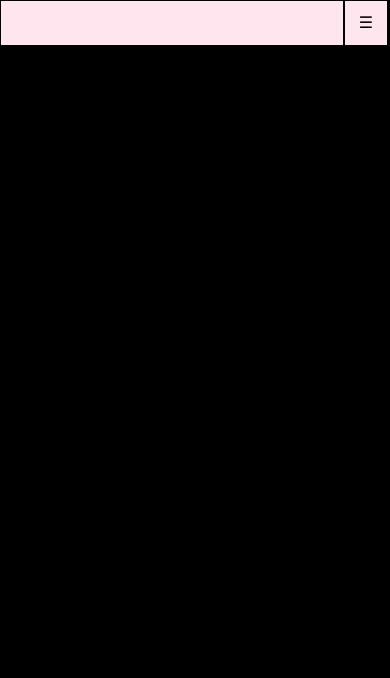
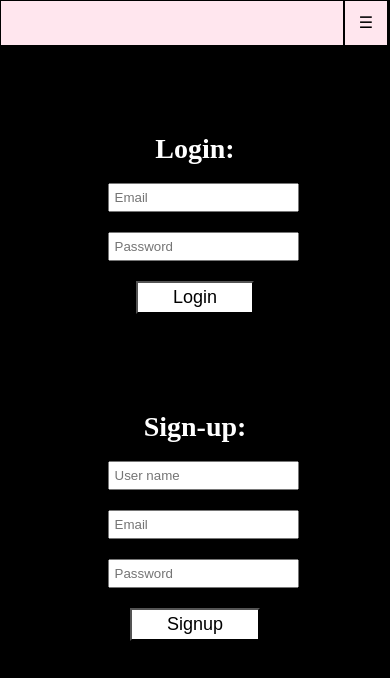
Before and after one commit to orbensimon/Mazal-Tov-Website, a website: page HTML/login.html in a window 390 px wide. Drawn offline with Linux system fonts and the light colour scheme.

Commit message:
responsive login page

```diff
--- a/CSS/HomePage.css
+++ b/CSS/HomePage.css
@@ -162,16 +162,9 @@ input[type="button"]{
 input[type="button"]:hover{
     cursor: pointer;
 }
-.formcontainer {
+.formcontainer, .formh1s {
     color: white;
-    font-size: 1.5vw;
-    align-items: center;
-    justify-content: center;
-    display: flex;
-}
-.formh1s {
-    font-size: 3.5vw;
-    color: white;
+    font-size: 40px;
     align-items: center;
     justify-content: center;
     display: flex;
@@ -226,6 +219,9 @@ input[type="button"]:hover{
         width: 100%;
         margin-left:0;
     }
+    .formcontainer, .formh1s{
+        font-size: 28px;
+    }
 
 
 }
--- a/CSS/Login.css
+++ b/CSS/Login.css
@@ -54,9 +54,96 @@ ul.topnav li a:hover {
 ul.topnav li.drop-list {
     display: none;
 }
-/*Mobile*/
-@media screen and (max-width: 680px) {
-    ul.topnav li {
+/*Row*/
+.row{
+    width: 100%;
+    margin-top: 20px;
+    display: flex;
+}
+.row::after{
+    display: block;
+    clear: both;
+    content: "";
+}
+/*Column*/
+.col-1 {
+    width: 8.33%;
+}
+
+.col-2 {
+    width: 16.66%;
+}
+
+.col-3 {
+    width: 25%;
+}
+
+.col-4 {
+    width: 33.33%;
+}
+
+.col-5 {
+    width: 41.66%;
+}
+
+.col-6 {
+    width: 50%;
+}
+
+.col-7 {
+    width: 58.33%;
+}
+
+.col-8 {
+    width: 66.66%;
+}
+
+.col-9 {
+    width: 75%;
+}
+
+.col-10 {
+    width: 83.33%;
+}
+
+.col-11 {
+    width: 91.66%;
+}
+
+.col-12 {
+    width: 100%;
+}
+div.col-6 div.login-signup-form {
+    margin-top: 40px;
+    padding: 10px;
+    text-align: center;
+}
+div.col-6 div.login-signup-form h1 {
+    color: white;
+    font-size: 40px;
+}
+div.login-signup-form div.formcontainer input{
+    display: block;
+    padding: 5px;
+    margin: 20px auto;
+}
+    div.login-signup-form div.formcontainer input:focus{
+        border: 3px solid blue;
+    }
+    div.login-signup-form div.formcontainer input[type="button"] {
+        cursor: pointer;
+        padding: 4px 35px;
+        font-size: 18px;
+        font-weight: 500;
+        background-color: white;
+        transition-duration: 0.4s;
+    }
+        div.login-signup-form div.formcontainer input[type="button"]:hover {
+            background-color: #008CBA;
+        }
+    /*Mobile*/
+    @media screen and (max-width: 680px) {
+        ul.topnav li {
         display: none;
     }
 
@@ -92,4 +179,17 @@ ul.topnav li.drop-list {
             ul.topnav.responsive li#right-border a {
                 border: none;
             }
+            div.row.responsive-row{
+                flex-direction: column;
+                justify-content: center;
+                justify-items: center;
+                width: 100%;
+            }
+            div.col-6{
+                display: block;
+                margin: auto;
+            }
+        div.col-6 div.login-signup-form h1{
+            font-size: 28px;
+        }
 }
--- a/HTML/login.html
+++ b/HTML/login.html
@@ -20,6 +20,32 @@
             <li class="drop-list"><a href="javascript:void(0);" onclick="showDropDownMenu()">&#9776;</a></li>
         </ul>
     </nav>
-
+    <div class="row responsive-row">
+        <div class="col-6">
+            <div class="login-signup-form">
+                <h1>Login:</h1>
+                <div class="formcontainer">
+                    <form>
+                        <input type="text" placeholder="Email" />
+                        <input type="password" placeholder="Password" />
+                        <input type="button" value="Login" />
+                    </form>
+                </div>
+            </div>
+        </div>
+        <div class="col-6">
+            <div class="login-signup-form">
+                <h1>Sign-up:</h1>
+                <div class="formcontainer">
+                    <form>
+                        <input type="text" placeholder="User name" />
+                        <input type="text" placeholder="Email" />
+                        <input type="password" placeholder="Password" />
+                        <input type="button" value="Signup" />
+                    </form>
+                </div>
+            </div>
+        </div>
+    </div>
 </body>
 </html>
```
